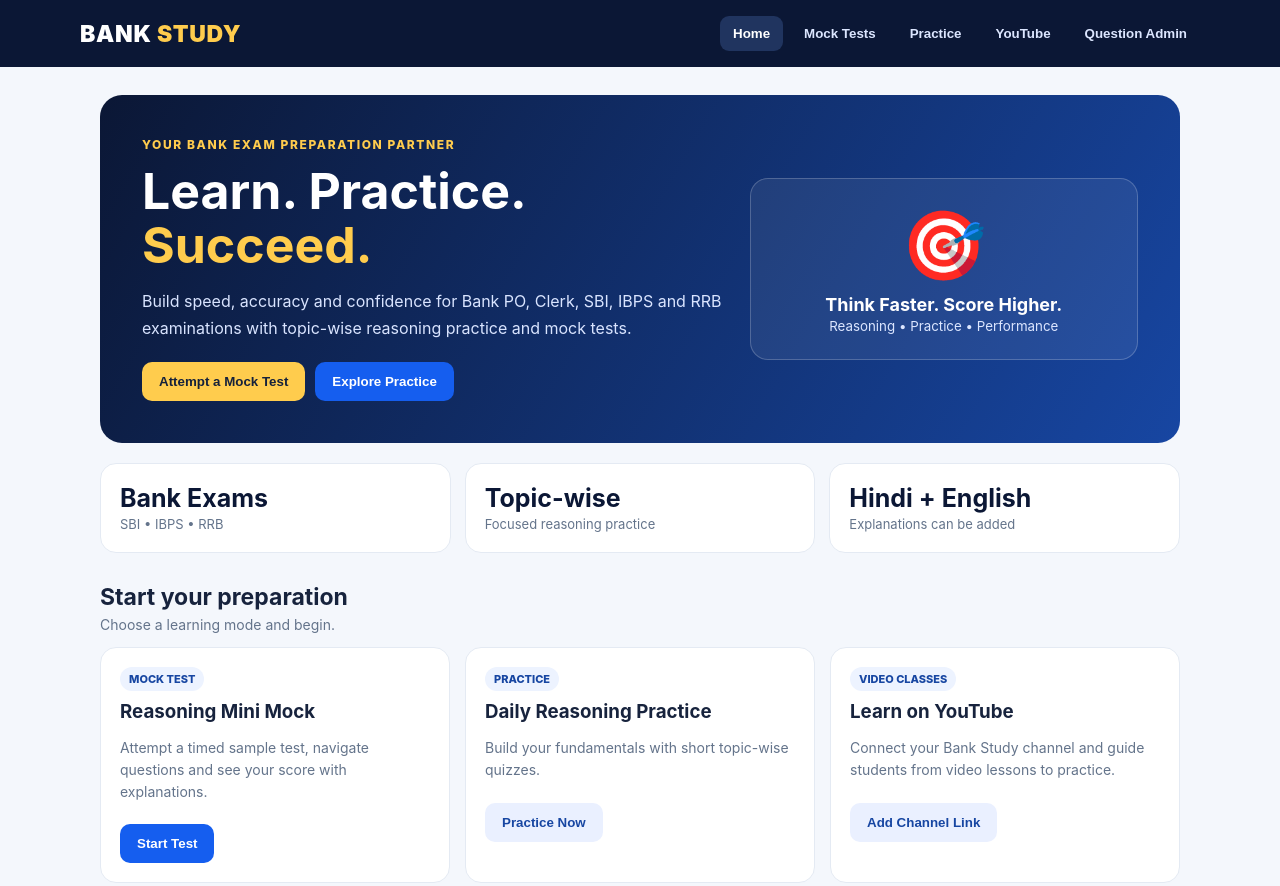
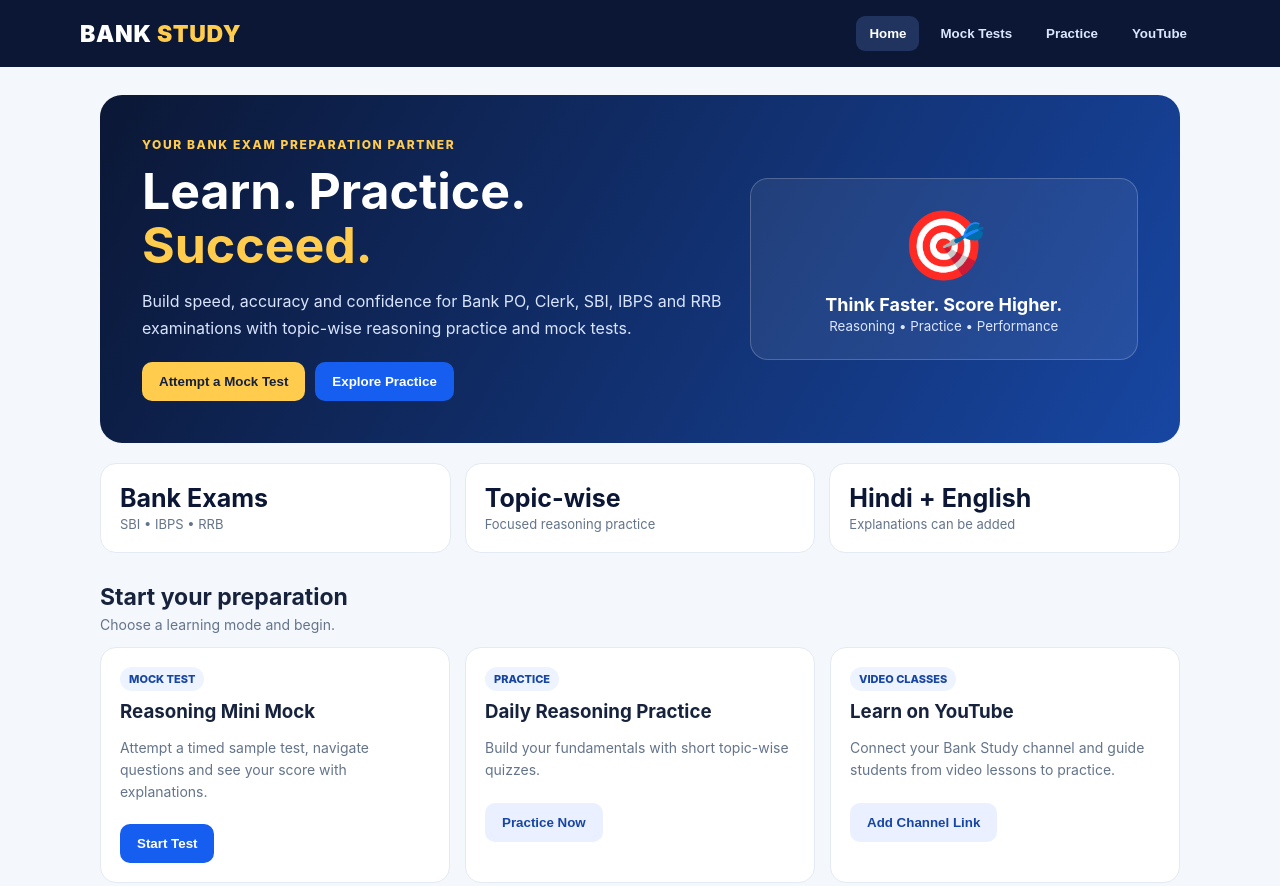
Before and after one commit to bankstudy1996/bankstudy, a plain HTML site: page index.html in a window 1280 px wide. Shown: the top 886 px of the page. Drawn offline with Linux system fonts and the light colour scheme.

Commit message:
Update index.html

```diff
--- a/index.html
+++ b/index.html
@@ -31,7 +31,6 @@ footer{background:var(--navy);color:#dce6ff;padding:25px 20px;text-align:center;
     <button data-page="tests">Mock Tests</button>
     <button data-page="practice">Practice</button>
     <button data-page="youtube">YouTube</button>
-    <button data-page="admin">Question Admin</button>
   </nav>
 </header>
 <main>
```
